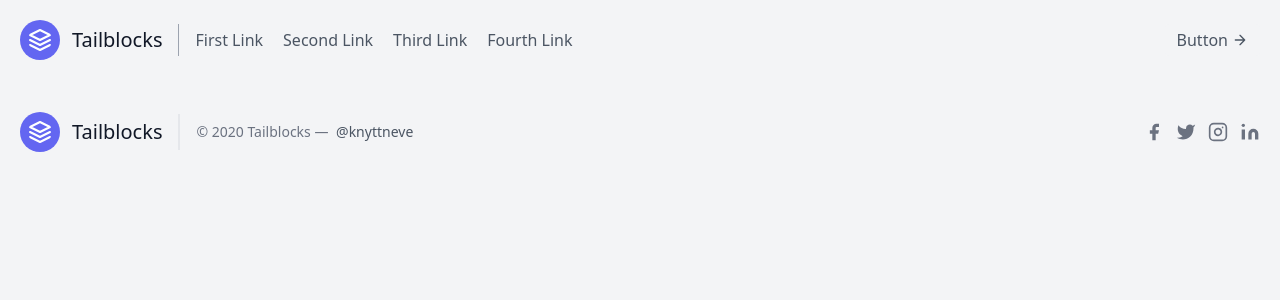
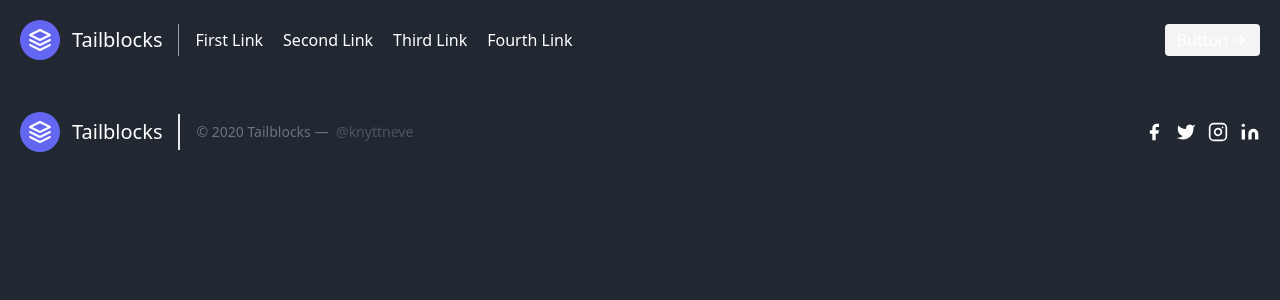
Before and after one commit to thakurprathya/research_summary_generator, a Flask app: page / in a window 1280 px wide. Shown: the top 300 px of the page. Run offline with Flask 3, Linux system fonts and the light colour scheme.

Commit message:
basic project setup complete

```diff
--- a/static/output.css
+++ b/static/output.css
@@ -686,6 +686,11 @@
   background-color: rgb(243 244 246 / var(--tw-bg-opacity));
 }
 
+.bg-gray-800 {
+  --tw-bg-opacity: 1;
+  background-color: rgb(31 41 55 / var(--tw-bg-opacity));
+}
+
 .bg-indigo-500 {
   --tw-bg-opacity: 1;
   background-color: rgb(99 102 241 / var(--tw-bg-opacity));
@@ -761,6 +766,11 @@
 *{
   margin: 0;
   padding: 0;
+  color: white;
+}
+
+body{
+  background-color: #222831;
 }
 
 .hover\:bg-gray-200:hover {
--- a/static/styles.css
+++ b/static/styles.css
@@ -5,4 +5,9 @@
 *{
     margin: 0;
     padding: 0;
+    color: white;
 }
+
+body{
+    background-color: #222831;
+}
--- a/templates/index.html
+++ b/templates/index.html
@@ -6,7 +6,7 @@
     <title>Flask with Tailwind</title>
     <link href="{{ url_for('static', filename='output.css') }}" rel="stylesheet">
 </head>
-<body class="bg-gray-100">
+<body>
     {% include 'components/navbar.html' %}
 
     <main>
```
Also changed, not shown: services/functions/main.py (added).
